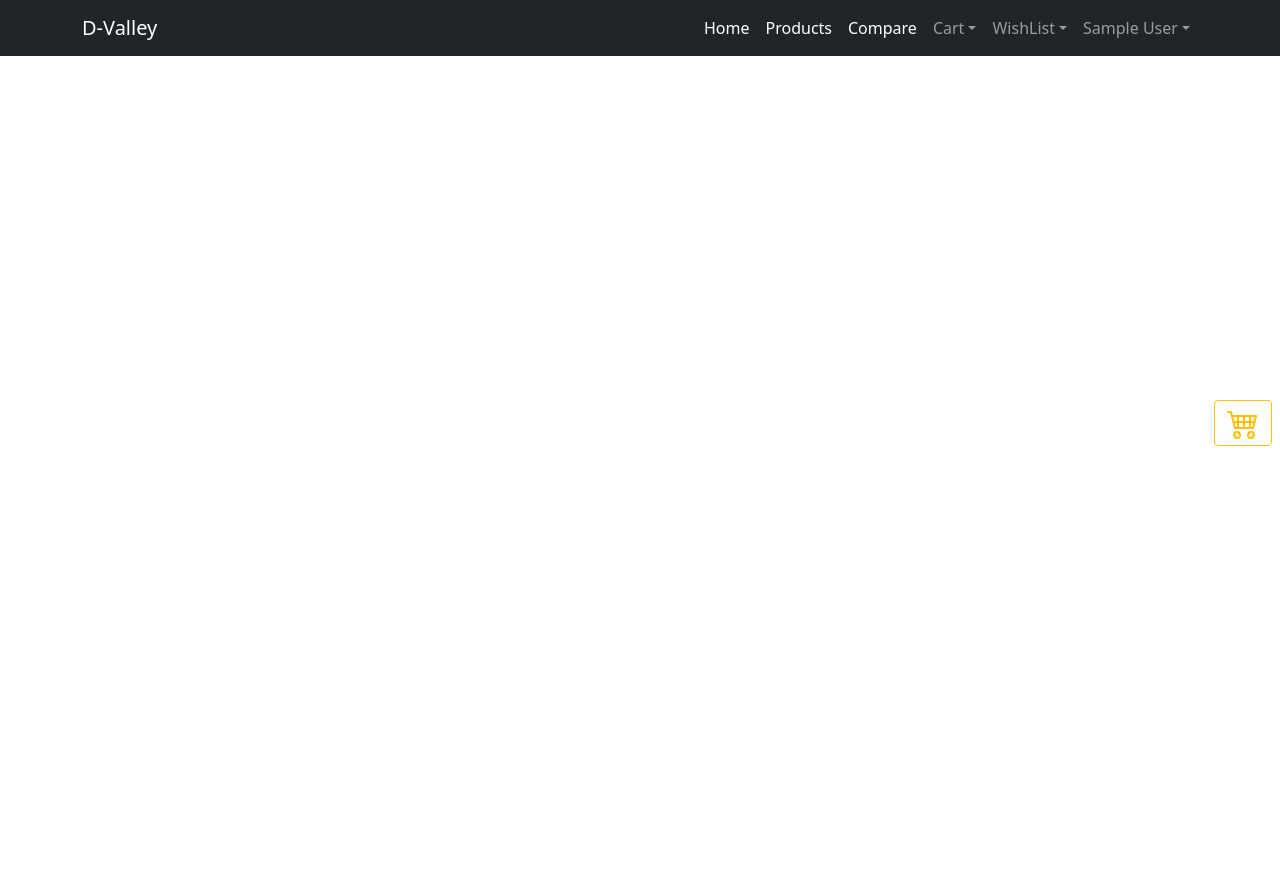
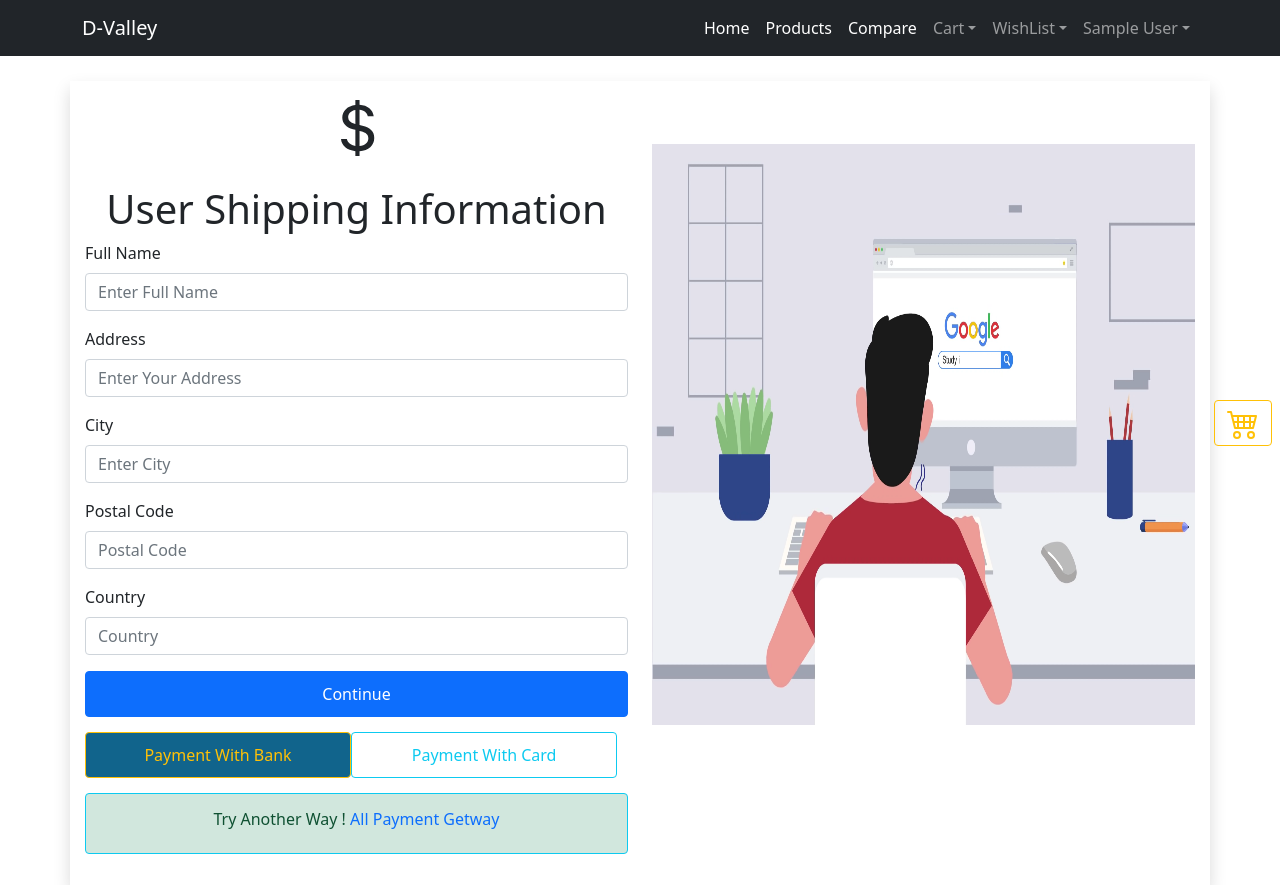
Before and after one commit to shahinooriatc/Dvally_E-Commerce, a React (Create React App) app: page /shipping in a window 1280 px wide. Before the commit the page ends 800 px from the top, so only its background shows below. Built offline with nearby package versions, Linux system fonts and the light colour scheme; sample sign-in values are in the browser's storage.

Commit message:
Registration & Login successfully Done

```diff
--- a/src/App.js
+++ b/src/App.js
@@ -12,13 +12,16 @@ import Login from "./Components/Auth/Login/Login";
 import Compare from "./Components/Compare/Compare";
 import WishList from "./Components/WishList/WishList";
 import Shipping from "./Components/Shipping/Shipping";
+import Payment from "./Components/Payment/Payment";
 
 function App() {
+
+
   return (
     <>
       <BrowserRouter>
         <NavSection />
-        <ToastContainer position="top-center" autoClose={2000} limit={1}/>
+        <ToastContainer position="bottom-center" autoClose={2000} limit={1}/>
         <Routes>
           <Route path="/" element={<Home />} />
           <Route exact path="/products" element={<Products />} />
@@ -29,7 +32,8 @@ function App() {
           <Route path="/productcart/:id" element={<Cart />} />
           <Route path="registration" element={<Registration />} />
           <Route path="login" element={<Login />} />
-          <Route path="paymentpage" element={<Shipping />} />
+          <Route path="shipping" element={<Shipping />} />
+          <Route path="payment" element={<Payment />} />
         </Routes>
       </BrowserRouter>
     </>
--- a/src/Components/Auth/Login/Login.js
+++ b/src/Components/Auth/Login/Login.js
@@ -9,7 +9,7 @@ import { toast } from "react-toastify";
 
 const Login = () => {
   const navigate = useNavigate();
-  const { search } = useLocation();
+  const { search, state } = useLocation();
   const redirectUrl = new URLSearchParams(search).get("redirect");
   const redirect = redirectUrl ? redirectUrl : "/";
 
@@ -20,6 +20,13 @@ const Login = () => {
 
   const { stateUserSignIn, dispatchUserSignIn } = useContext(Store);
   const { userInfo } = stateUserSignIn;
+
+  if(state){
+    toast.success(state)
+  }else{
+    toast.error('Please Try to Register first!!')
+  }
+
   const handleLogin = async (e) => {
     e.preventDefault();
     try {
--- a/src/Components/CartPage/CartPage.js
+++ b/src/Components/CartPage/CartPage.js
@@ -37,7 +37,7 @@ const CartPage = () => {
   };
 
   const handleCheckOut = () => {
-    navigate('/login?redirect=/paymentpage');
+    navigate('/login?redirect=/shipping');
   };
 
   return (
--- a/src/Components/NavSection/NavSection.js
+++ b/src/Components/NavSection/NavSection.js
@@ -10,7 +10,7 @@ import {
   Table,
   Button,
 } from "react-bootstrap";
-import { Link } from "react-router-dom";
+import { Link, useNavigate} from "react-router-dom";
 import "./NavSection.css";
 import { Store } from "../../Store";
 import {
@@ -21,6 +21,7 @@ import {
 } from "react-icons/bs";
 
 const NavSection = () => {
+  const navigate = useNavigate()
   const {
     state,
     dispatch,
@@ -81,6 +82,8 @@ const NavSection = () => {
       type: "USER_SIGNOUT",
     });
     localStorage.removeItem('userInfo')
+    localStorage.removeItem('shippingaddress')
+    navigate('/')
   };
 
   // SideCart Functions.......................
--- /dev/null
+++ b/src/Components/Payment/Payment.js
@@ -0,0 +1,11 @@
+import React from 'react';
+
+const Payment = () => {
+    return (
+        <>
+         This is Payment Page
+        </>
+    );
+};
+
+export default Payment;
--- a/src/Components/Shipping/Shipping.js
+++ b/src/Components/Shipping/Shipping.js
@@ -1,11 +1,196 @@
-import React from 'react';
+import React, { useContext, useEffect, useState } from "react";
+import { Button, Col, Container, Form, Row } from "react-bootstrap";
+import { Helmet } from "react-helmet-async";
+import { Link, useNavigate } from "react-router-dom";
+import { BsCurrencyDollar } from "react-icons/bs";
+import registration from "../../registration.png";
+import { Store } from "../../Store";
+const Shipping = () => {
+  const {stateUserSignIn, stateShipping, dispatchShipping } = useContext(Store);
+  const navigate = useNavigate();
+  const {userInfo} =stateUserSignIn
+  const [fullName, setFullName] = useState(    stateShipping.shippingaddress.fullName || ""  );
+  const [address, setAddress] = useState(    stateShipping.shippingaddress.address || ""  );
+  const [city, setCity] = useState(stateShipping.shippingaddress.city || "");
+  const [postalcode, setPostalcode] = useState(    stateShipping.shippingaddress.postalcode || ""  );
+  const [country, setCountry] = useState(    stateShipping.shippingaddress.country || ""  );
 
-const Shipping = () => {
-    return (
-        <>
-         This is a shipping
-        </>
+  const handleContinuePayment = (e) => {
+    e.preventDefault();
+    dispatchShipping({
+      type: "SHIPPING_ADDRESS",
+      payload: {
+        fullName,
+        address,
+        city,
+        postalcode,
+        country,
+      },
+    });
+    localStorage.setItem(
+      "shippingaddress",
+      JSON.stringify({
+        fullName,
+        address,
+        city,
+        postalcode,
+        country,
+      })
     );
+    navigate("/payment");
+  };
+
+  useEffect(()=>{
+    if(!userInfo){
+      navigate('/login?redirect=/shipping')
+
+    }
+  },[])
+
+  return (
+    <>
+      <Helmet title="Payment" />
+      <div style={{ height: "100vh", marginTop: "25px" }}>
+        <Container className="shadow" style={{ padding: "15px" }}>
+          <Row>
+            <Col xs={6}>
+              <div style={{ textAlign: "center" }}>
+                <BsCurrencyDollar fontSize="4em" />
+                <h1 style={{ textAlign: "center", marginTop: "25px" }}>
+                  User Shipping Information
+                </h1>
+              </div>
+              {/* {errorMsg ?
+                             <div className="alert alert-danger text-center" role="alert">
+                                 {errorMsg}
+                            </div>
+                             :
+                           ''
+                         } */}
+              {/* {successMsg ?
+                             <div className="alert alert-success text-center" role="alert">
+                                 {successMsg}
+                             </div>
+                             :
+                             ''
+                         } */}
+
+              <Form>
+                <Form.Group className="mb-3" controlId="formBasicEmail">
+                  <Form.Label>Full Name</Form.Label>
+                  <Form.Control
+                    type="text"
+                    placeholder="Enter Full Name"
+                    name="Name"
+                    value={fullName}
+                    onChange={(e) => setFullName(e.target.value)}
+                  />
+                </Form.Group>
+
+                <Form.Group className="mb-3" controlId="formBasicEmail">
+                  <Form.Label>Address</Form.Label>
+                  <Form.Control
+                    type="address"
+                    placeholder="Enter Your Address"
+                    name="address"
+                    value={address}
+                    onChange={(e) => setAddress(e.target.value)}
+                  />
+                </Form.Group>
+
+                <Form.Group className="mb-3" controlId="formBasicPassword">
+                  <Form.Label>City</Form.Label>
+                  <Form.Control
+                    type="city"
+                    placeholder="Enter City"
+                    name="city"
+                    value={city}
+                    onChange={(e) => setCity(e.target.value)}
+                  />
+                </Form.Group>
+
+                <Form.Group className="mb-3" controlId="formBasicPassword">
+                  <Form.Label>Postal Code </Form.Label>
+                  <Form.Control
+                    type="code"
+                    placeholder="Postal Code"
+                    name="postalcode"
+                    value={postalcode}
+                    onChange={(e) => setPostalcode(e.target.value)}
+                  />
+                </Form.Group>
+
+                <Form.Group className="mb-3" controlId="formBasicPassword">
+                  <Form.Label>Country </Form.Label>
+                  <Form.Control
+                    type="country"
+                    placeholder="Country"
+                    name="country"
+                    value={country}
+                    onChange={(e) => setCountry(e.target.value)}
+                  />
+                </Form.Group>
+
+                <Button
+                  style={{ width: "100%", padding: "10px" }}
+                  type="submit"
+                  onClick={handleContinuePayment}
+                >
+                  Continue
+                  {/* {loading ?
+                                     <Spinner animation="border" variant="warning" /> :
+                                     "SignUp"
+                                 } */}
+                </Button>
+
+                <Button
+                  style={{
+                    width: "49%",
+                    backgroundColor: "#11648C",
+                    padding: "10px",
+                  }}
+                  variant="outline-warning"
+                  type="submit"
+                  onClick={handleContinuePayment}
+                >
+                  Payment With Bank
+                </Button>
+
+                <Button
+                  style={{ width: "49%", margin: "15px 0", padding: "10px" }}
+                  variant="outline-info"
+                  type="submit"
+                >
+                  Payment With Card
+                </Button>
+                <div
+                  className="text-center border border-info alert alert-success"
+                  style={{}}
+                >
+                  <h6>
+                    Try Another Way !
+                    <Link to="/login" style={{ textDecoration: "none" }}>
+                      {" "}
+                      All Payment Getway
+                    </Link>
+                  </h6>
+                </div>
+              </Form>
+            </Col>
+
+            <Col xs={6}>
+              <img
+                className="h-75 mt-5"
+                src={registration}
+                alt="Register Images"
+                style={{ width: "100%" }}
+              />
+            </Col>
+          </Row>
+        </Container>
+      </div>
+    </>
+  );
 };
 
 export default Shipping;
--- a/src/Store.js
+++ b/src/Store.js
@@ -97,7 +97,23 @@ const reducerUserSignIn = (state, action) => {
       return { ...state, userInfo: action.payload };
 
     case "USER_SIGNOUT":
-      return { ...state, userInfo: null };
+      return { ...state, userInfo: null, };
+    default:
+      return state;
+  }
+};
+
+//Payment Shipping address Reducer...................
+const initialStateShipping = {
+  shippingaddress: localStorage.getItem("shippingaddress")
+    ? JSON.parse(localStorage.getItem("shippingaddress"))
+    : {},
+};
+const reducerShipping = (state, action) => {
+  switch (action.type) {
+    case "SHIPPING_ADDRESS":
+      return { ...state, shippingaddress: action.payload };
+
     default:
       return state;
   }
@@ -106,10 +122,9 @@ const reducerUserSignIn = (state, action) => {
 function StoreProvider(props) {
   const [state, dispatch] = useReducer(reducer, initialState);
   const [stateWish, dispatchWish] = useReducer(reducerWish, initialStateWish);
-  const [stateUserSignIn, dispatchUserSignIn] = useReducer(
-    reducerUserSignIn,
-    initialStateUserSignIn
-  );
+  const [stateUserSignIn, dispatchUserSignIn] = useReducer(  reducerUserSignIn,    initialStateUserSignIn  );
+  const [stateShipping, dispatchShipping] = useReducer(    reducerShipping,    initialStateShipping  );
+
   const value = {
     state,
     dispatch,
@@ -117,6 +132,8 @@ function StoreProvider(props) {
     dispatchWish,
     stateUserSignIn,
     dispatchUserSignIn,
+    stateShipping,
+    dispatchShipping,
   };
   return <Store.Provider value={value}>{props.children}</Store.Provider>;
 }
```
Also changed, not shown: src/Components/Auth/Registration/Registration.js (+101 -25 lines), src/Components/CartPage/SideCard.js (deleted, +0 -11 lines).
